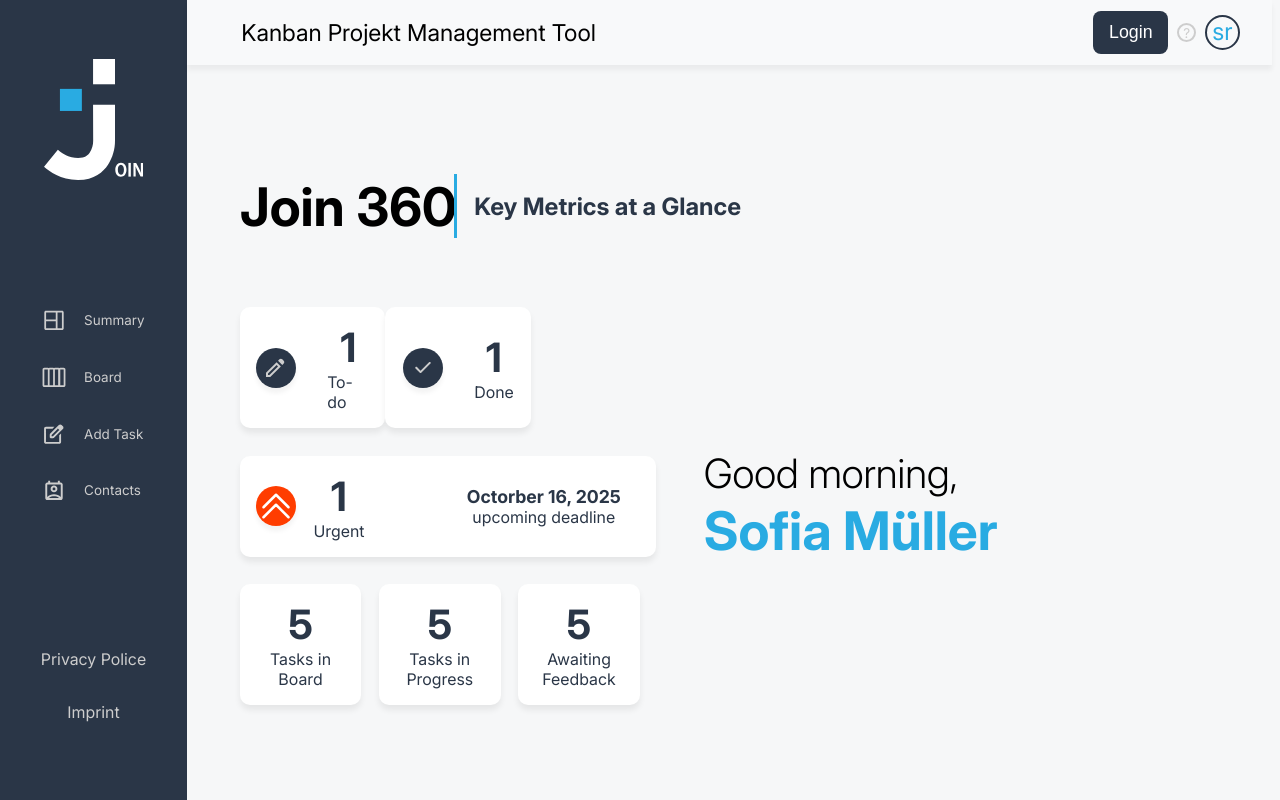
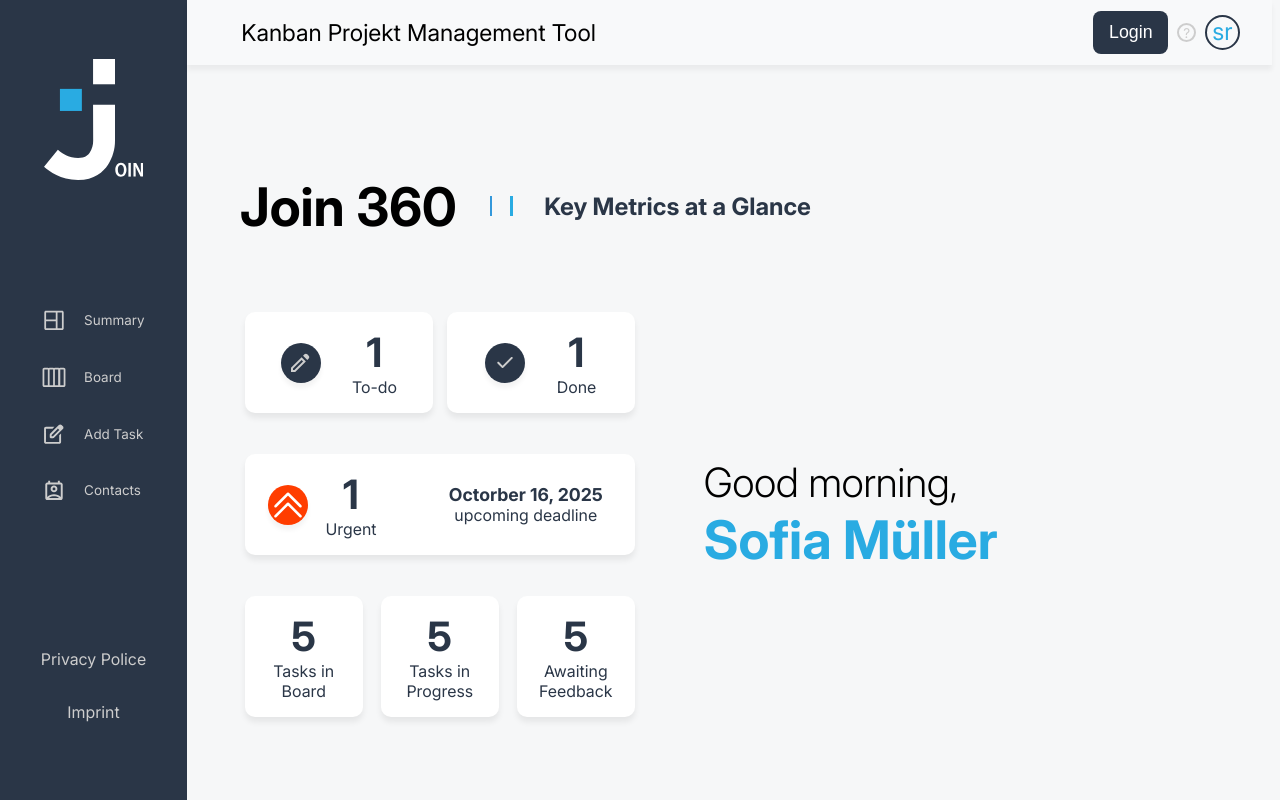
Before and after one commit to Stack8871/Join, an Angular app: page /summary in a window 1280 px wide. Built offline with nearby package versions, Linux system fonts and the light colour scheme; no server answers.

Commit message:
update the summery page and fixed the folder name to firebase-config and firebase-services

```diff
--- a/src/app/Shared/header/header.ts
+++ b/src/app/Shared/header/header.ts
@@ -2,7 +2,7 @@ import { Component } from '@angular/core';
 import { CommonModule } from '@angular/common';
 import { FormsModule } from '@angular/forms';
 import {LoginService} from '../../login/login.service';
-import {AuthService} from '../../login/firebase/firebase services/auth.service';
+import {AuthService} from '../../login/firebase/firebase-services/auth.service';
 import {Login} from '../../login/login';
 import {BreakpointObserverService} from './breakpoint.observer';
 import {SignUpService} from '../../sign-up/sign-up.service';
--- a/src/app/app.routes.ts
+++ b/src/app/app.routes.ts
@@ -3,9 +3,12 @@ import { ManageTask } from './board/manage-task/manage-task';
 import { summary } from './summary/summary';
 import { AddTask } from './board/add-task/add-task';
 import { TaskDetail } from './board/task-detail/task-detail';
+import { Login } from './login/login';
+import { SignUp } from './sign-up/sign-up';
 
 export const routes: Routes = [
-  { path: '', component: ManageTask},
+  { path: '', component: Login},
+  { path: 'sign-up', component: SignUp},
   { path: 'board', component: ManageTask },
   { path: 'summary', component:summary},
   { path: 'add-task', component: AddTask },
--- a/src/app/board/manage-task/manage-task.html
+++ b/src/app/board/manage-task/manage-task.html
@@ -13,9 +13,11 @@
               </div>
           </div>
       </form>
-      <button class="create-btn">
-        + Add task
-      </button>
+      <div>
+        <button class="btn primary">
+          + Add task
+        </button>
+      </div>
   </div>
 
   </div>
--- a/src/app/board/manage-task/manage-task.scss
+++ b/src/app/board/manage-task/manage-task.scss
@@ -98,6 +98,7 @@ h4{
 .search-container{
     display: flex;
     gap:$spacing-base;
+    align-items: end;
 }
 .magnifyin-glass{
    width: 30px;
--- a/src/app/login/firebase/firebase services/auth.service.ts
+++ b/src/app/login/firebase/firebase-services/auth.service.ts
@@ -6,7 +6,7 @@ import {
   signOut,
   User
 } from 'firebase/auth';
-import { auth } from '../firebase config/firebase.config';
+import { auth } from '../firebase-config/firebase.config';
 import { BehaviorSubject } from 'rxjs';
 
 @Injectable({
--- a/src/app/login/login.html
+++ b/src/app/login/login.html
@@ -6,7 +6,8 @@
       </div>
       <div>
         <span class="margin-right">Not a Join user yet?</span>
-        <button class="btn primary" (click)="openSignUp(); $event.preventDefault()">Sign up</button>
+        <button class="btn primary">
+          <a routerLink="/sign-up">Sign up</a></button>
       </div>
     </div>
   </header>
--- a/src/app/login/login.ts
+++ b/src/app/login/login.ts
@@ -2,7 +2,7 @@ import { Component } from '@angular/core';
 import { CommonModule } from '@angular/common';
 import { FormsModule } from '@angular/forms';
 import { LoginService } from './login.service';
-import { AuthService } from './firebase/firebase services/auth.service';
+import { AuthService } from './firebase/firebase-services/auth.service';
 import { SignUpService } from '../sign-up/sign-up.service';
 
 @Component({
--- a/src/app/sign-up/sign-up.ts
+++ b/src/app/sign-up/sign-up.ts
@@ -1,7 +1,7 @@
 import { Component } from '@angular/core';
 import { CommonModule } from '@angular/common';
 import { FormsModule } from '@angular/forms';
-import { AuthService } from '../login/firebase/firebase services/auth.service';
+import { AuthService } from '../login/firebase/firebase-services/auth.service';
 
 @Component({
   selector: 'app-sign-up',
--- a/src/app/summary/summary.html
+++ b/src/app/summary/summary.html
@@ -1,13 +1,13 @@
 <div class="container">
     <div class="dashboard-header margin-bottom">
-      <h1 class="line-seperator">Join 360</h1>
-      <h2>Key Metrics at a Glance</h2>
+      <h1>Join 360</h1>
+       <span class="line-seperator">&nbsp;</span>
+      <h2 class="underline">Key Metrics at a Glance</h2>
     </div>
   <section>
     <div class="dashboard-container">
         <div class="tasks-overview">
-            <div class="flex">
-                <div class="card card-circle-content flex">
+                <div class="card card-circle-content flex hover-scale-btn">
                     <span class="circle circle-primary-color">
                         <svg xmlns="http://www.w3.org/2000/svg" width="19" height="19" viewBox="0 0 19 19" fill="none">
                             <path d="M2 17H3.4L12.025 8.375L10.625 6.975L2 15.6V17ZM16.3 6.925L12.05 2.725L13.45 1.325C13.8333 0.941667 14.3042 0.75 14.8625 0.75C15.4208 0.75 15.8917 0.941667 16.275 1.325L17.675 2.725C18.0583 3.10833 18.2583 3.57083 18.275 4.1125C18.2917 4.65417 18.1083 5.11667 17.725 5.5L16.3 6.925ZM14.85 8.4L4.25 19H0V14.75L10.6 4.15L14.85 8.4Z"  />
@@ -18,7 +18,7 @@
                         <span>To-do</span>
                     </div>
                 </div>
-                <div class="card card-circle-content">
+                <div class="card card-circle-content hover-scale-btn">
                     <span class="circle circle-primary-color">
                         <svg xmlns="http://www.w3.org/2000/svg" width="16" height="13" viewBox="0 0 16 13" fill="none">
                             <path d="M5.55057 9.65L14.0256 1.175C14.2256 0.975 14.4631 0.875 14.7381 0.875C15.0131 0.875 15.2506 0.975 15.4506 1.175C15.6506 1.375 15.7506 1.6125 15.7506 1.8875C15.7506 2.1625 15.6506 2.4 15.4506 2.6L6.25057 11.8C6.05057 12 5.81724 12.1 5.55057 12.1C5.28391 12.1 5.05057 12 4.85057 11.8L0.550573 7.5C0.350573 7.3 0.25474 7.0625 0.263073 6.7875C0.271407 6.5125 0.375573 6.275 0.575573 6.075C0.775573 5.875 1.01307 5.775 1.28807 5.775C1.56307 5.775 1.80057 5.875 2.00057 6.075L5.55057 9.65Z"/>
@@ -30,8 +30,7 @@
                     </div>
 
                 </div>
-            </div>
-            <div class="card flex">
+            <div class="card grid-col-span-2 hover-scale-btn">
                 <div class="card-circle-content">
                     <div class="urgent-circle flex ai-center">
                         <span class="circle circle-urgent-color">
@@ -51,20 +50,20 @@
                     </div>
                 </div>
             </div>
-            <div class="flex overview-gap ai-center">
-                <div class="card flex-1 column task-step-text">
+            <div class=" overview-gap ai-center grid-3-col grid-col-span-2">
+                <div class="card task-step-text hover-scale-btn">
                     <div class="flex column ai-center">
                         <h4>5</h4>
                         <span>Tasks in Board</span>
                     </div>
                 </div>
-                <div class="card flex-1 column task-step-text">
+                <div class="card task-step-text hover-scale-btn">
                     <div class="flex column ai-center">
                         <h4>5</h4>
                         <span>Tasks in Progress</span>
                     </div>
                 </div>
-                <div class="card flex-1 column task-step-text">
+                <div class="card task-step-text hover-scale-btn">
                     <div class="flex column ai-center">
                         <h4>5</h4>
                         <span>Awaiting Feedback</span>
--- a/src/app/summary/summary.scss
+++ b/src/app/summary/summary.scss
@@ -13,6 +13,22 @@
 .row{
     flex-direction: row;
 }
+  .parent {
+    display: grid;
+    grid-template-columns: 1fr 1fr;
+    grid-template-rows: auto auto auto;
+    gap: 10px;
+    padding: 10px;
+    background: #eee;
+  }
+.grid-col-span-2{
+    grid-column:span 2;
+}
+  .grid-3-col {
+    display: grid;
+    grid-template-columns: repeat(3, 1fr);
+    gap: $spacing-2xs;
+  }
 .space-between{
     justify-content:space-between;
 }
@@ -71,20 +87,23 @@
     justify-content: center;
     &:hover{
         color:$color-white;
-        transform: scale(1.2,1.2);
-        transform-origin: center;
-        transition: all;
-        transition-duration: 150ms;
         transition-timing-function: ease-in-out;
         & .circle-primary-color{
             background: $color-white;
         }
     }
 }
+.hover-scale-btn:hover{
+    transform: scale(1.1,1.1);
+    transform-origin: center;
+    transition: all;
+    transition-duration: 150ms;
+    transition-timing-function: ease-in-out;
+}
 .summery-card{
     gap: $spacing-3xl;
 }
-.card-circle-content:hover svg {
+ .card-circle-content:hover svg {
   fill: $color-primary;  // Hover-Farbe (rot als Beispiel)
 }
 .card-circle-content > *:hover{
@@ -93,7 +112,7 @@
     }
 }
 .urgent-circle, .urgent-content {
-    min-width: 192px;
+    min-width: 172px;
     text-align: center;
 }
 .urgent-content{
@@ -109,11 +128,13 @@
     gap:$spacing-2xl;
 }
 .tasks-overview{
-    display:flex;
-    flex-wrap:wrap;
-    min-width: 5ch;
+    display: grid;
+    grid-template-columns: 1fr 1fr;
+    grid-template-rows: auto auto auto;
+    gap: $spacing-sm;
+    padding: $spacing-2xs;
     max-width: 400px;
-    flex-basis: 100%;
+
 }
 .margin-bottom{
     margin-bottom: $spacing-5xl;
@@ -129,8 +150,8 @@
     font-weight: 700;
   }
   & h3{
-        font-size: var(--font-size-2xl);
-        color:$color-subtask-bar;
+    font-size: var(--font-size-2xl);
+    color:$color-subtask-bar;
   }
 }
 
```
Also changed, not shown: src/app/login/firebase/firebase-config/firebase.config.ts (renamed from src/app/login/firebase/firebase config/firebase.config.ts).
